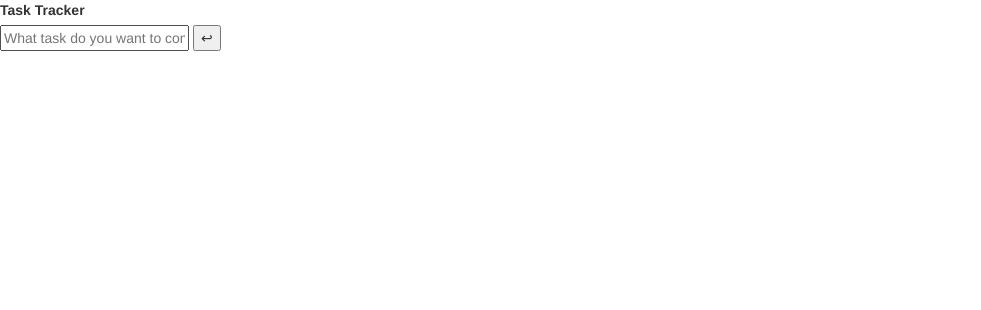
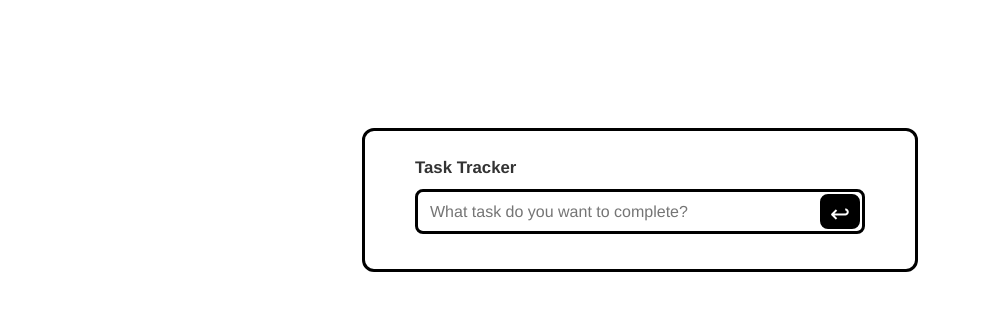
Before and after one commit to Corcheesey/Task-Tracker, a plain HTML site: page index.html in a window 1280 px wide. Shown: the whole page, without its empty margins (0-981 px from the left). Drawn offline with nearby package versions, Linux system fonts and the light colour scheme.

Commit message:
styled the task tracker ui to be center of the screen. newly created tasks are generated below the user input and completed tasks have a strikethrough and are greyed out.

```diff
--- a/style.css
+++ b/style.css
@@ -1,3 +1,88 @@
 :root {
     font-family: sans-serif;
 }
+
+#main-container {
+    display: flex;
+    justify-content: center;
+    align-items: center;
+    text-align: center;
+    min-height: 50vh;
+}
+
+#task-tracker {
+    border: 3px solid black;
+    border-radius: 12px;
+    padding: 25px 50px;
+}
+
+#input-container label, input {
+    display: flex;
+}
+
+#input-label {
+    margin-bottom: 10px;
+    font-size: larger;
+}
+
+#input-form {
+    display: flex;
+    padding: 2px;
+    border: 3px solid black;
+    border-radius: 8px;
+}
+
+#input-text {
+    border: none;
+    outline: none;
+    width: 400px;
+    height: 35px;
+    padding-left: 10px;
+    padding-right: 10px;
+    font-size: 16px;
+}
+
+#input-btn {
+    width: 40px;
+    height: 35px;
+    border-radius: 8px;
+    font-size: 24px;
+    background-color: black;
+    color: white;
+    border: 2px solid black;
+}
+
+#input-btn:active {
+    background-color: grey;
+}
+
+#task-container {
+    margin-top: 10px;
+}
+
+.task-item {
+    display: flex;
+    justify-content: space-between;
+}
+
+.checkbox {
+    accent-color: grey;
+}
+
+.task-description {
+    position: relative;
+    font-size: 20px;
+    top: 5px;
+}
+
+.task-description.completed {
+    position: relative;
+    font-size: 20px;
+    top: 5px;
+    text-decoration: line-through;
+    color: grey;
+}
+
+.delete-btn {
+    height: 30px;
+}
```
